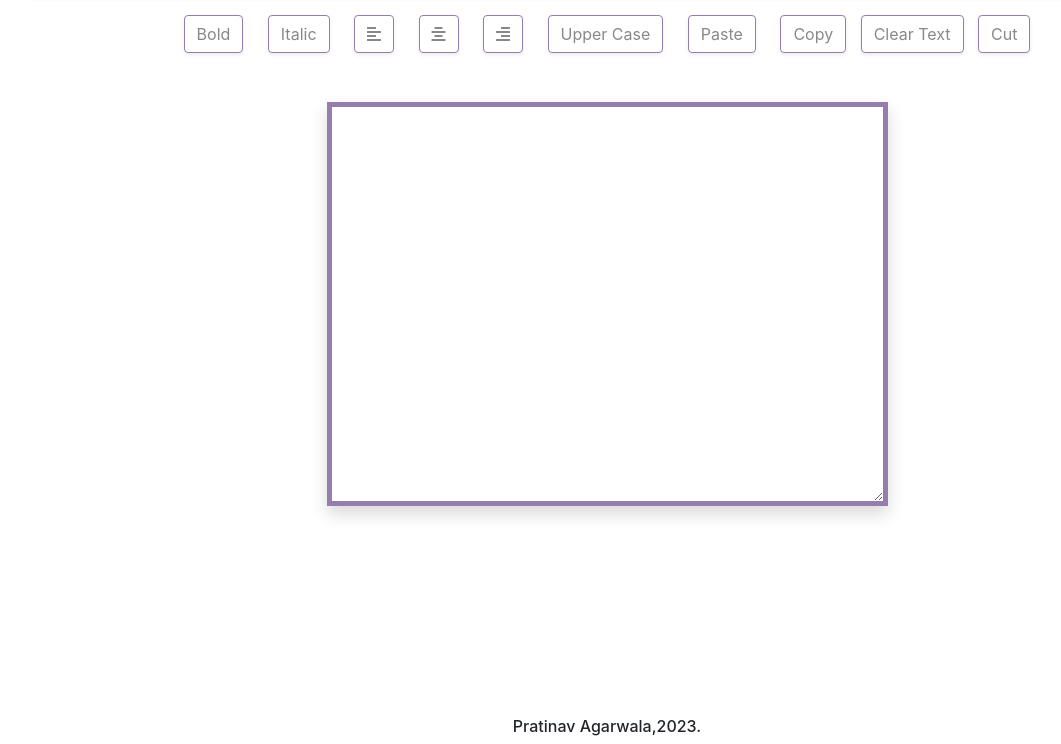
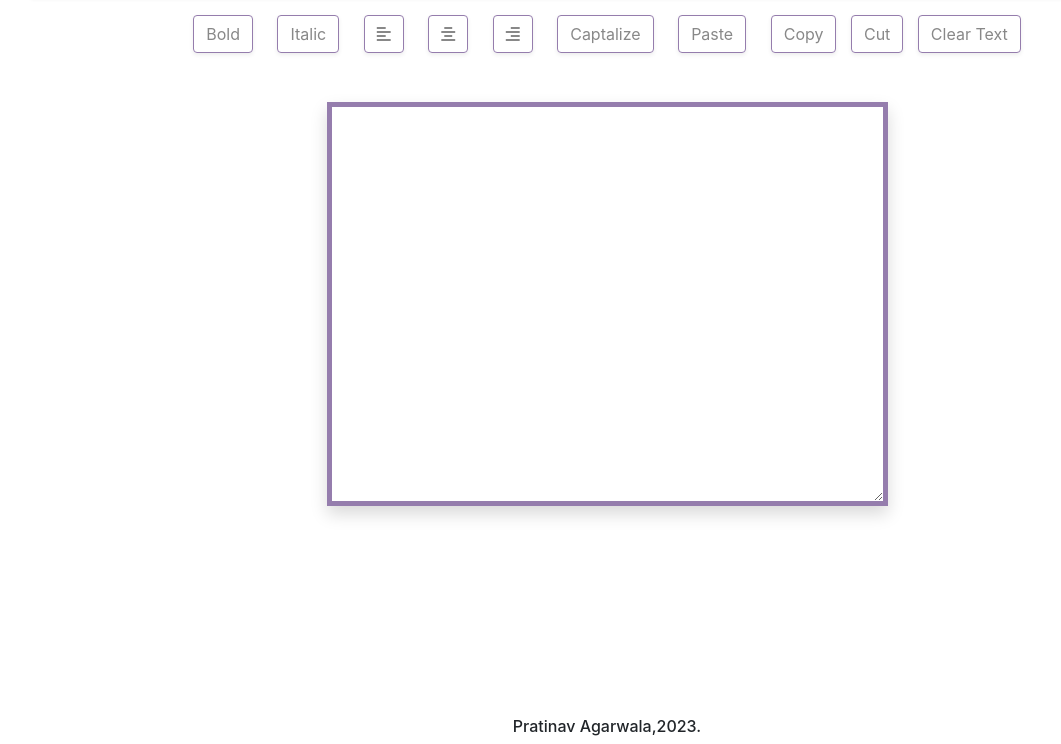
Before and after one commit to Pratinavagarwala/ComputerProject, a plain HTML site: page index.html in a window 1280 px wide. Shown: the part 131-875 px from the top of the page, without its empty margins (33-1094 px from the left). Drawn offline with nearby package versions, Linux system fonts and the light colour scheme.

Commit message:
Update index.html

```diff
--- a/index.html
+++ b/index.html
@@ -114,11 +114,11 @@
 							data-placement="top"
 							title="Right Align"><i class="fas fa-align-right"></i></button>
 					<button type="button"
-							onclick="uCase()"
+							onclick="cap()"
 							class="btn shadow-sm btn-outline-secondary"
 							data-toggle="tooltip"
 							data-placement="top"
-							title="Uppercase Text">Upper Case</button>
+							title="Captalize Text">Captalize</button>
 					<button type="button"
 							onclick="tPaste()"
 							class="btn shadow-sm btn-outline-primary"
@@ -132,17 +132,18 @@
 							data-placement="top"
 							title="Copy Text">Copy</button>
 					<button type="button"
+							onclick="tCut()"
+							class="btn shadow-sm btn-outline-primary side"
+							data-toggle="tooltip"
+							data-placement="top"
+							title="Tooltip on top">	Cut</button>
+					<button type="button"
 							onclick="tClear()"
 							class="btn shadow-sm btn-outline-primary side"
 							data-toggle="tooltip"
 							data-placement="top"
 							title="Tooltip on top">	Clear Text</button>
-					<button type="button"
-							onclick="tCut()"
-							class="btn shadow-sm btn-outline-primary side"
-							data-toggle="tooltip"
-							data-placement="top"
-							title="Tooltip on top">	Cut</button>
+
 				</div>
 			</div>
 		</div>
```
